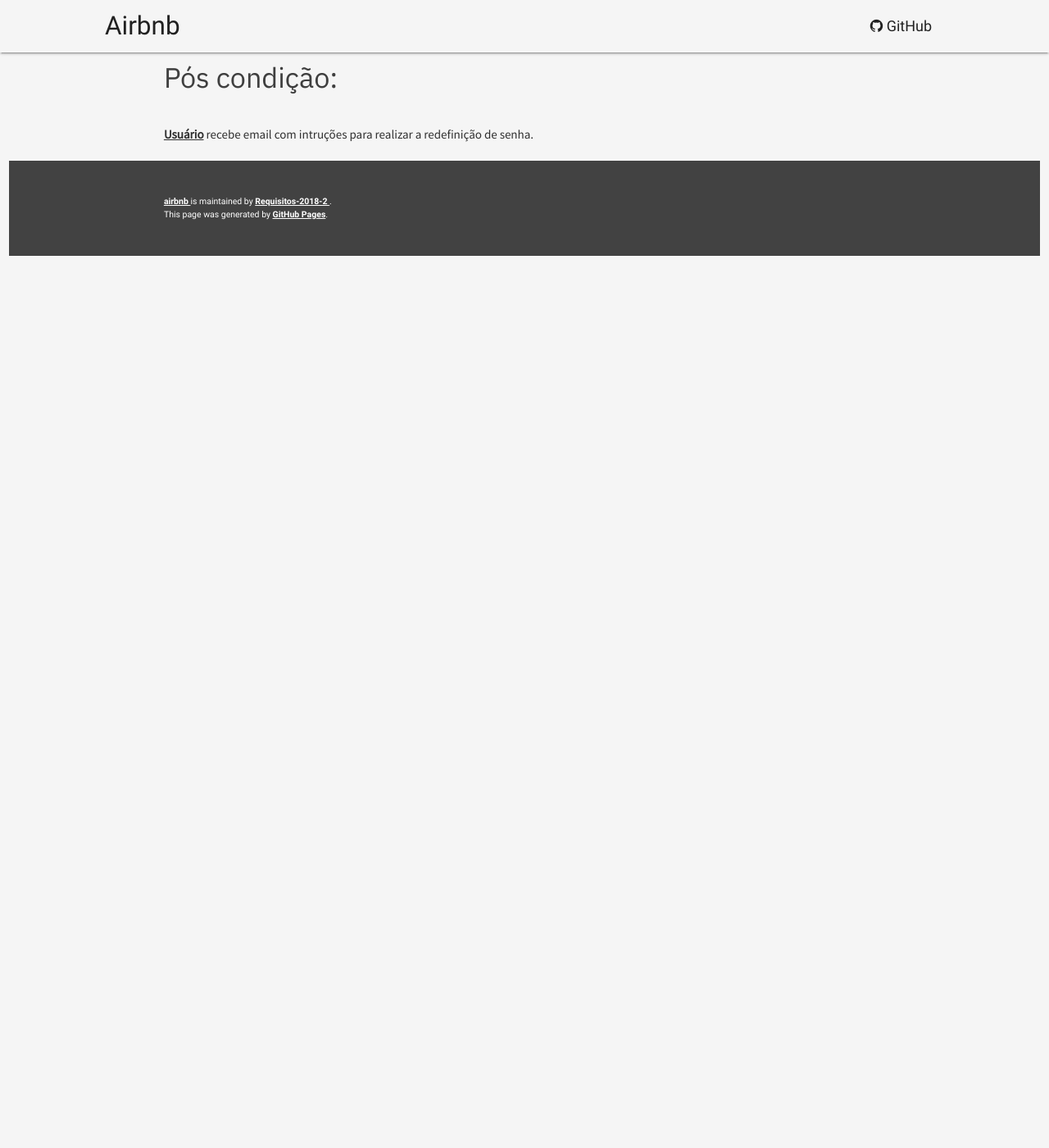
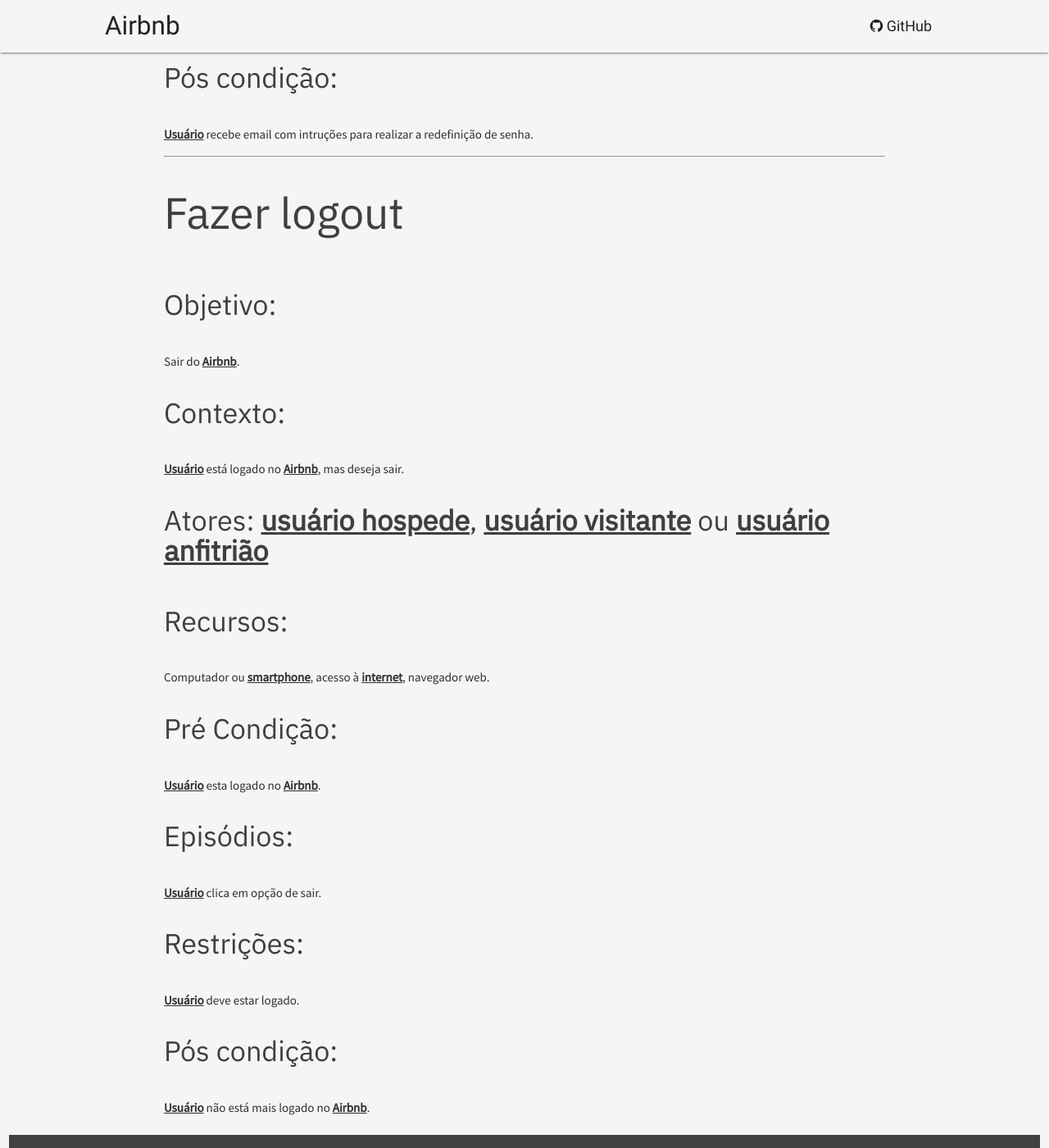
Before and after one commit to Requisitos-2018-2/airbnb, a Jekyll site: the page built from modelagem/lexicos_cenarios/cen_geral.md, in a window 1280 px wide and 1400 px high, scrolled down 2301 px. Shown: the whole window at 82% size. Built offline with Jekyll 4.4.1, drawn with Linux system fonts in a browser that asks for light colours; our own code applies the rules of GitHub Pages for plain Markdown files; before the commit the page ends 2633 px from its top, so only the background shows below that.

Commit message:
adding to cen_geral

```diff
--- a/modelagem/lexicos_cenarios/cen_geral.md
+++ b/modelagem/lexicos_cenarios/cen_geral.md
@@ -37,3 +37,21 @@ Computador ou [smartphone](lex_geral.md#SMARTPHONE), acesso à [internet](lex_ge
 [Usuário](lex_geral.md#USUARIO) deve ter cadastro na aplicação.
 #### Pós condição:
 [Usuário](lex_geral.md#USUARIO) recebe email com intruções para realizar a redefinição de senha.
+
+***
+## Fazer logout <a name="LOGOUT"></a>
+#### Objetivo:
+Sair do [Airbnb](lex_geral.md#AIRBNB).
+#### Contexto:
+[Usuário](lex_geral.md#USUARIO) está logado no [Airbnb](lex_geral.md#AIRBNB), mas deseja sair.
+#### Atores: [usuário hospede](lex_geral.md#HOSPEDE), [usuário visitante](lex_geral.md#VISITANTE) ou [usuário anfitrião](lex_geral.md#ANFITRIAO)
+#### Recursos:
+Computador ou [smartphone](lex_geral.md#SMARTPHONE), acesso à [internet](lex_geral.md#INTERNET), navegador web.
+#### Pré Condição:
+[Usuário](lex_geral.md#USUARIO) esta logado no [Airbnb](lex_geral.md#AIRBNB).
+#### Episódios:
+[Usuário](lex_geral.md#USUARIO) clica em opção de sair.
+#### Restrições:
+[Usuário](lex_geral.md#USUARIO) deve estar logado.
+#### Pós condição:
+[Usuário](lex_geral.md#USUARIO) não está mais logado no [Airbnb](lex_geral.md#AIRBNB).
```
